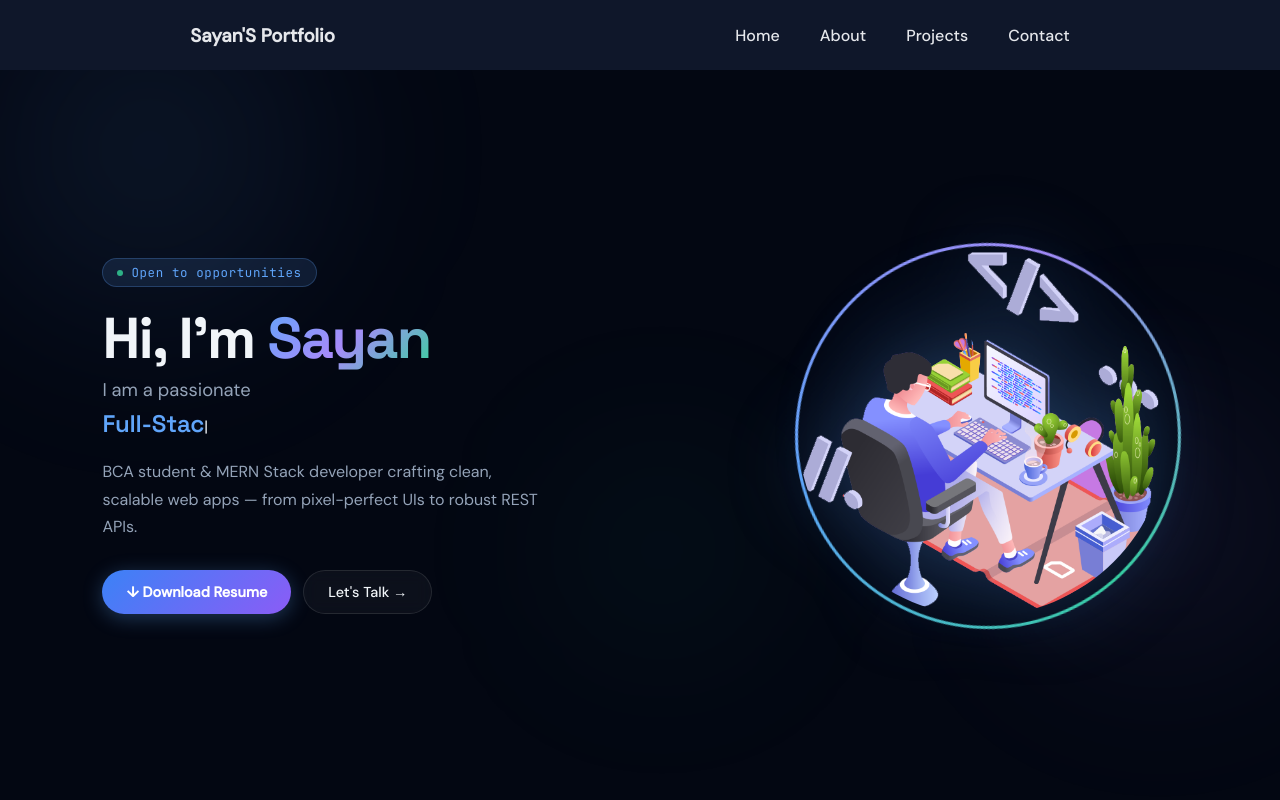
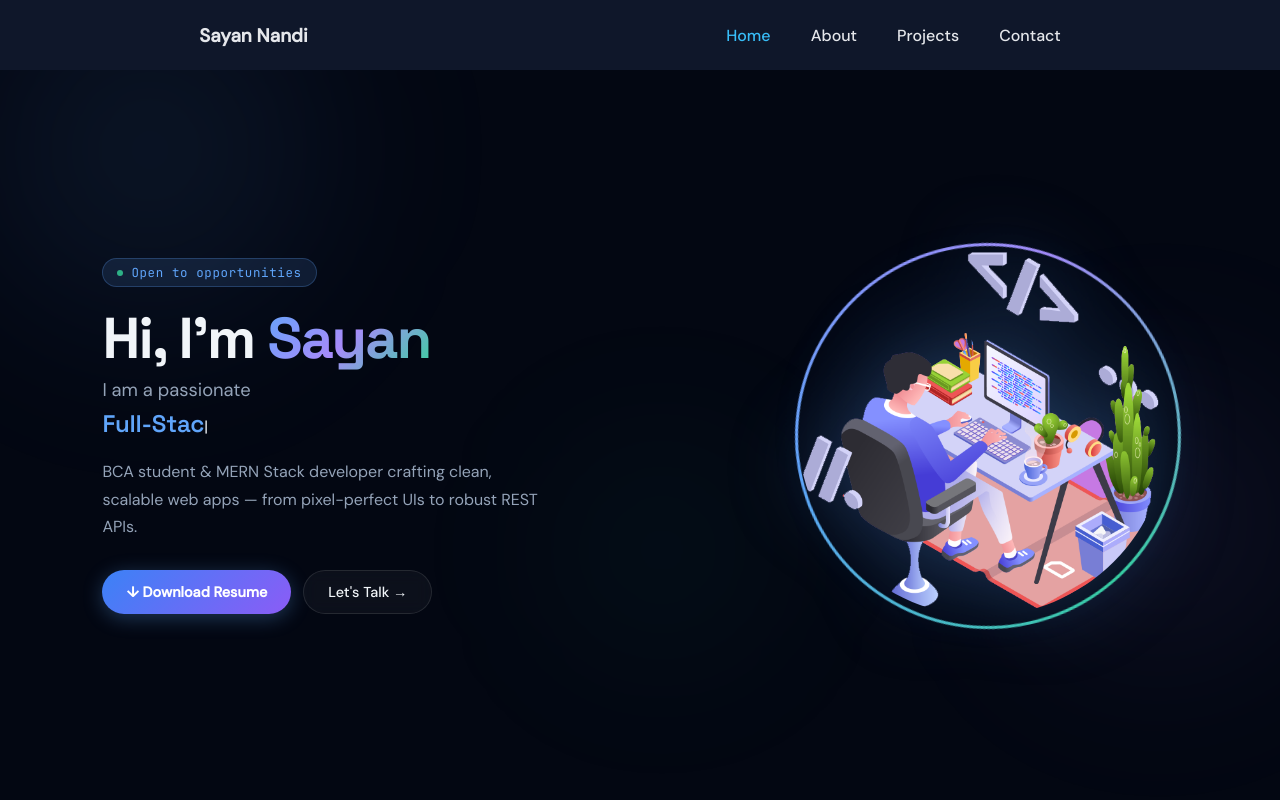
Before and after one commit to sayan234-py/Portfolio, a React (Create React App) app in the folder portflio/: page / in a window 1280 px wide. Shown: the top 800 px of the page. Built offline with nearby package versions, Linux system fonts and the light colour scheme.

Commit message:
Update Navbar.jsx

```diff
--- a/portflio/src/Components/Navbar/Navbar.jsx
+++ b/portflio/src/Components/Navbar/Navbar.jsx
@@ -1,17 +1,29 @@
-import { Link } from "react-router-dom";
-import './Navbar.css'
+import { Link, useLocation } from "react-router-dom";
+import './Navbar.css';
 
 const Navbar = () => {
+  const location = useLocation();
+
   return (
     <nav>
-        <div className="logo">
-            <h3>Sayan'S Portfolio</h3>
-        </div>
+      <div className="logo">
+        <h3>Sayan Nandi</h3>
+      </div>
       <div className="link">
-        <Link to="/">Home</Link>
-      <Link to="/about">About</Link>
-      <Link to="/projects">Projects</Link>
-      <Link to="/contact">Contact</Link>
+        {[
+          { to: '/', label: 'Home' },
+          { to: '/about', label: 'About' },
+          { to: '/projects', label: 'Projects' },
+          { to: '/contact', label: 'Contact' },
+        ].map(({ to, label }) => (
+          <Link
+            key={to}
+            to={to}
+            className={location.pathname === to ? 'active' : ''}
+          >
+            {label}
+          </Link>
+        ))}
       </div>
     </nav>
   );
```
